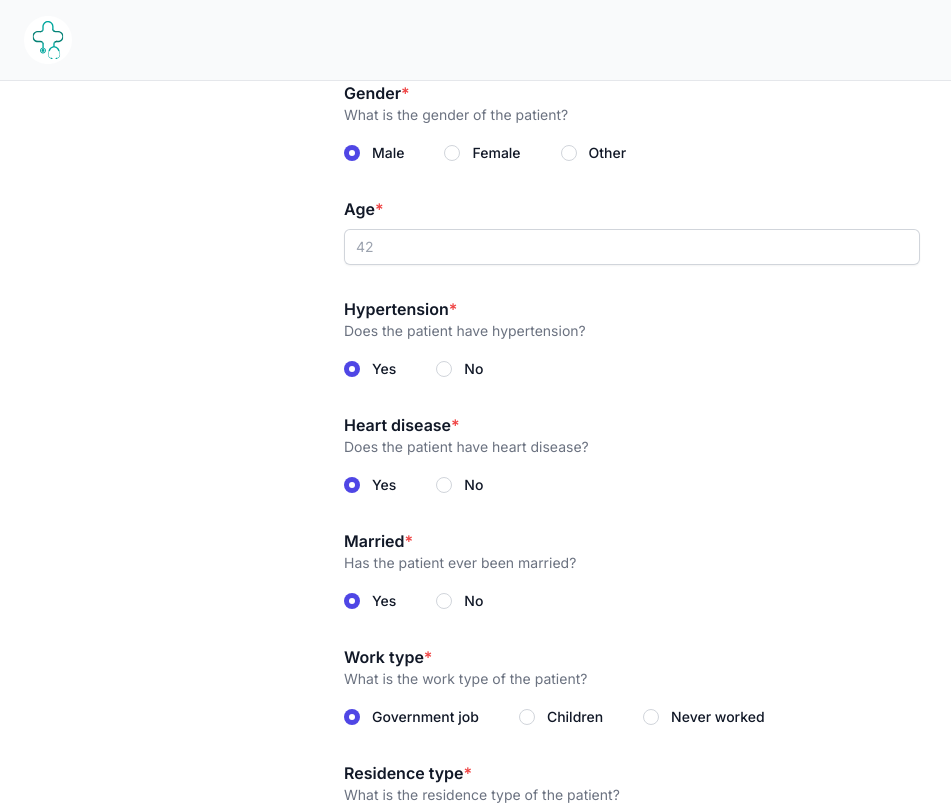
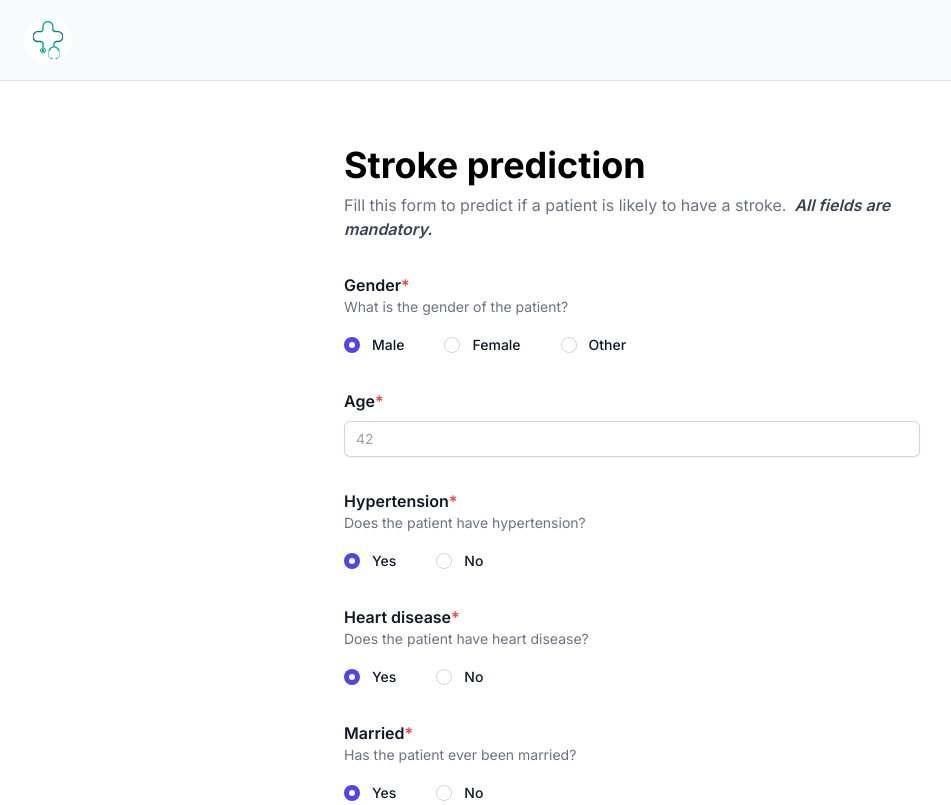
Before and after one commit to Remi-deronzier/mediml-front, a React (Vite) app: page / in a window 1280 px wide. Shown: the top 805 px of the page, without its empty margins (8-959 px from the left). Built offline with nearby package versions, Linux system fonts and the light colour scheme.

Commit message:
feat(strokeView): add title to the view

```diff
--- a/src/features/stroke/view/StrokeView.tsx
+++ b/src/features/stroke/view/StrokeView.tsx
@@ -26,7 +26,15 @@ export default function StrokeView() {
   });
 
   return (
-    <AppForm form={form} fieldsetClassName="space-y-8 max-w-xl mx-auto">
+    <div className="mx-auto max-w-xl py-16">
+      <h1 className="mb-2 text-4xl font-bold">Stroke prediction</h1>
+      <p className="mb-8 text-gray-500">
+        Fill this form to predict if a patient is likely to have a stroke.
+        <strong className="font-semibold italic text-gray-700">
+          &nbsp; All fields are mandatory.
+        </strong>
+      </p>
+      <AppForm form={form} fieldsetClassName="space-y-8">
         <StrokeRadioGroup
           description="What is the gender of the patient?"
           groupName="gender"
@@ -101,5 +109,6 @@ export default function StrokeView() {
           />
         </div>
       </AppForm>
+    </div>
   );
 }
```
Lines whose indentation alone changed are shown as unchanged.
